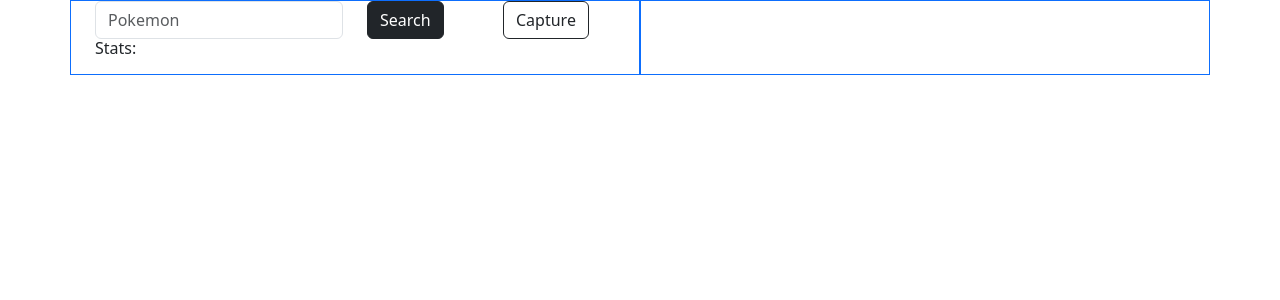
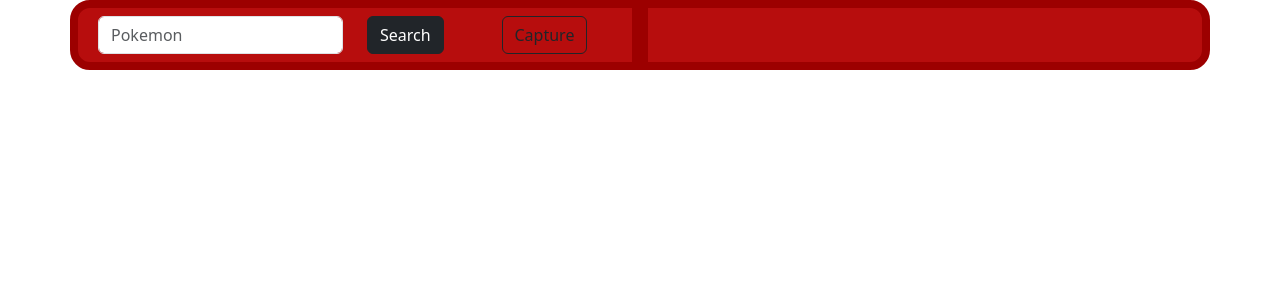
Before and after one commit to RoccoCerro/vue-pokedex, a Vue app: page / in a window 1280 px wide. Shown: the top 300 px of the page. Built offline with nearby package versions, Linux system fonts and the light colour scheme.

Commit message:
Add: animation for the img pokemon

```diff
--- a/src/components/InfoPokemonComponent.vue
+++ b/src/components/InfoPokemonComponent.vue
@@ -3,28 +3,40 @@
     <div class="container">
       <div v-if="pokemon">
         <div v-if="pokemon.sprites" class="img-pokemon">
+          <div>
+            <div class="slideshow">
               <img :src="pokemon.sprites.front_default" alt="">
+              <img :src="pokemon.sprites.back_shiny" alt="">
             </div>
-        <div v-if="pokemon.abilities" class="abilities">
+          </div>
+        </div>
+        <div class="info" v-if="pokemon.name">
+          <ul class="list-unstyled">
+            <li><strong>Name:</strong> {{ pokemon.name.charAt(0).toUpperCase() + pokemon.name.slice(1) }}</li>
+            <li><strong>Height:</strong> {{ pokemon.height }}</li>
+            <li><strong>Weight:</strong> {{ pokemon.weight }}</li>
+          </ul>
+          <!-- <div v-if="pokemon.abilities" class="abilities">
             <h6>Abilities: </h6>
             <ul>
               <li v-for="ability in pokemon.abilities">
-              {{ ability.ability.name }}
+                {{ ability.ability.name.charAt(0).toUpperCase() + ability.ability.name.slice(1) }}
               </li>
             </ul>
-        </div>
-        <div class="stats">
+          </div> -->
+          <div class="stats" v-if="pokemon.stats">
             <h6>Stats:</h6>
             <ul>
               <li v-for="stats in pokemon.stats" class="row">
                 <div class="stat col">
-                {{ stats.stat.name }}
+                  {{ stats.stat.name.charAt(0).toUpperCase() + stats.stat.name.slice(1) }}
                 </div>
                 <div class="progress-stat col">
                   <progress id="file" max="100" :value="stats.base_stat"></progress>
                 </div>
               </li>
             </ul>
+          </div>
         </div>
       </div>
       <div>
@@ -44,5 +56,5 @@
 </script>
 
 <style lang="scss" scoped>
-
+@use '../scss/partials/info-pokemon.scss';
 </style>
--- a/src/components/PokedexComponent.vue
+++ b/src/components/PokedexComponent.vue
@@ -2,10 +2,10 @@
   <main class="pokedex">
     <div class="container">
       <div class="row">
-        <div class="col-6 border border-primary">
+        <div class="col-12 col-md-6 my-col-pokedex p-2">
           <SearchComponent ref="searchComponent" @newPokemon="refreshPokemon"/>
         </div>
-        <div class="col-6 border border-primary">
+        <div class="col-12 col-md-6 my-col-pokedex p-2">
           <MyPokemonComponent ref="myPokemonComponent" :newPokemon="newPokemon" @showPokemon="showPokemon"/>
         </div>
       </div>
@@ -42,5 +42,5 @@ import MyPokemonComponent from './MyPokemonComponent.vue';
 </script>
 
 <style lang="scss" scoped>
-
+@use '../scss/partials/pokedex.scss';
 </style>
--- /dev/null
+++ b/src/scss/partials/info-pokemon.scss
@@ -0,0 +1,51 @@
+.info-pokemon{
+
+  .img-pokemon{
+    padding: 15px;
+    text-align: center;
+    display: flex;
+    justify-content: center;
+
+    &>div{
+      width: 300px;
+      height: 200px;
+      border: 20px solid gray;
+
+      div{
+        border: 2px solid black;
+        width: 100%;
+        height: 100%;
+        position: relative;
+        overflow: hidden;
+      }
+    }
+
+    img{
+      width: 100%;
+      height: 100%;
+      object-fit: contain;
+
+      position: absolute;
+      top:0;
+      left: 0;
+      opacity: 0;
+      animation: slide 6s infinite;
+
+      &:nth-child(1){
+        animation-delay: 0s;
+      }
+
+      &:nth-child(2){
+        animation-delay: 3s;
+      }
+    }
+
+    @keyframes slide {
+      0% { opacity: 0; }
+      10% { opacity: 1; }
+      30% { opacity: 1; }
+      40% { opacity: 1; }
+      100% { opacity: 0; }
+    }
+  }
+}
--- /dev/null
+++ b/src/scss/partials/pokedex.scss
@@ -0,0 +1,14 @@
+.my-col-pokedex{
+  border: 8px solid rgb(156, 0, 0);
+  background-color: #b70d0d;
+
+  &:first-child{
+    border-top-left-radius: 20px;
+    border-bottom-left-radius: 20px;
+  }
+
+  &:last-child{
+    border-top-right-radius: 20px;
+    border-bottom-right-radius: 20px;
+  }
+}
```
Lines whose indentation alone changed are shown as unchanged.
